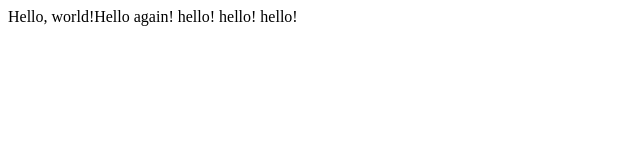
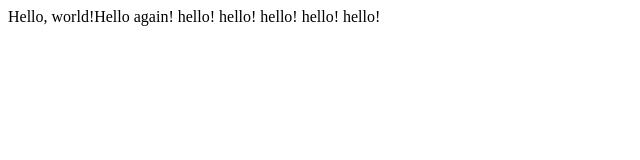
Before and after one commit to Skaradu/project00, a plain HTML site: page index.html in a window 1280 px wide. Shown: the whole page, without its empty margins (0-640 px from the left). Drawn offline with Linux system fonts and the light colour scheme.

Commit message:
Update index.html

```diff
--- a/index.html
+++ b/index.html
@@ -4,6 +4,6 @@
         <title>My Webpage</title>
     </head>
     <body>
-        Hello, world!Hello again! hello! hello! hello!
+        Hello, world!Hello again! hello! hello! hello! hello! hello!
     </body>
 </html>
```
